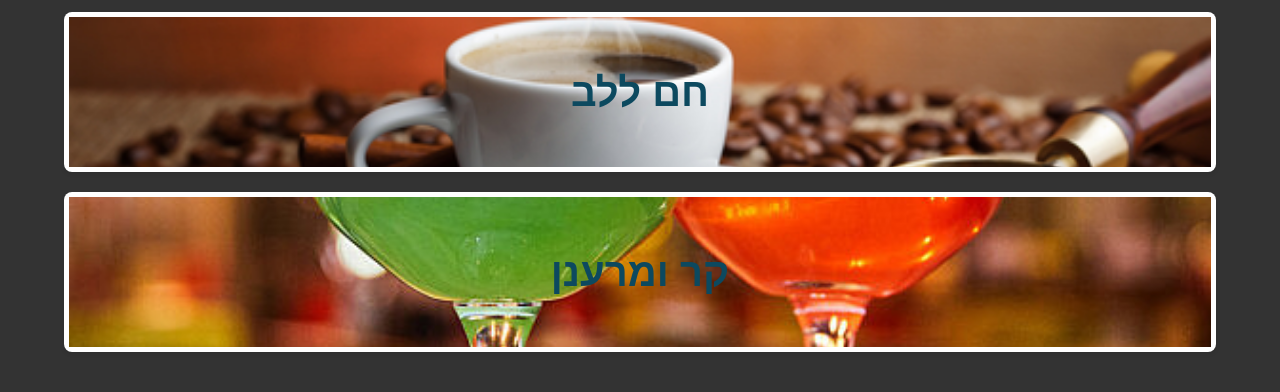
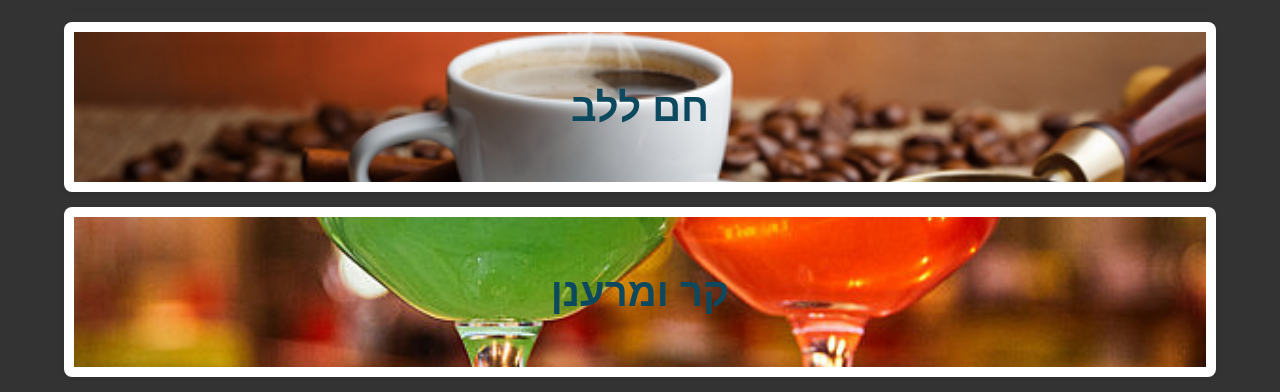
Before and after one commit to Farismr/coffemenu, a plain HTML site: page index.html in a window 1280 px wide. Shown: the part 791-1183 px from the top of the page. Before the commit the page ends 1158 px from the top, so only its background shows below. Drawn offline with Linux system fonts and the light colour scheme.

Commit message:
Update style.css

```diff
--- a/style.css
+++ b/style.css
@@ -32,8 +32,8 @@ li {
     font-size: 18px; /* Increase font size */
     font-weight: bold; /* Make the font bolder */
     line-height: 0.1; /* Increase line spacing */
-    margin: 20px 0; /* Add more space between list items */
-    padding: 5px; /* Add padding inside each list item */
+    margin: 15px 0; /* Add more space between list items */
+    padding: 10px; /* Add padding inside each list item */
     background-color: #fff; /* Optional: Add a background color */
     border-radius: 5px; /* Optional: Round the corners */
     box-shadow: 0 2px 4px rgba(0,0,0,0.1); /* Optional: Add a subtle shadow */
```
